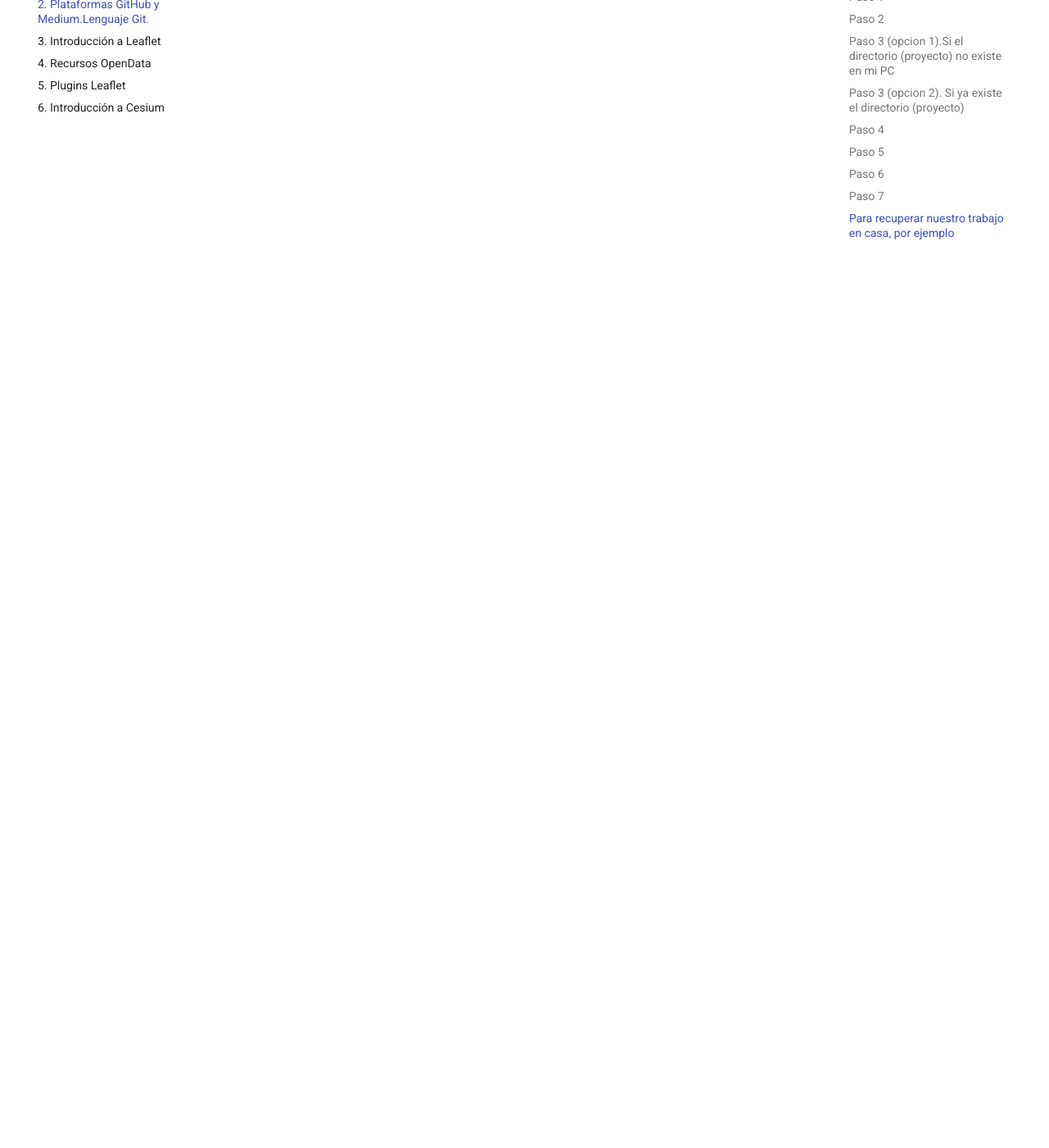
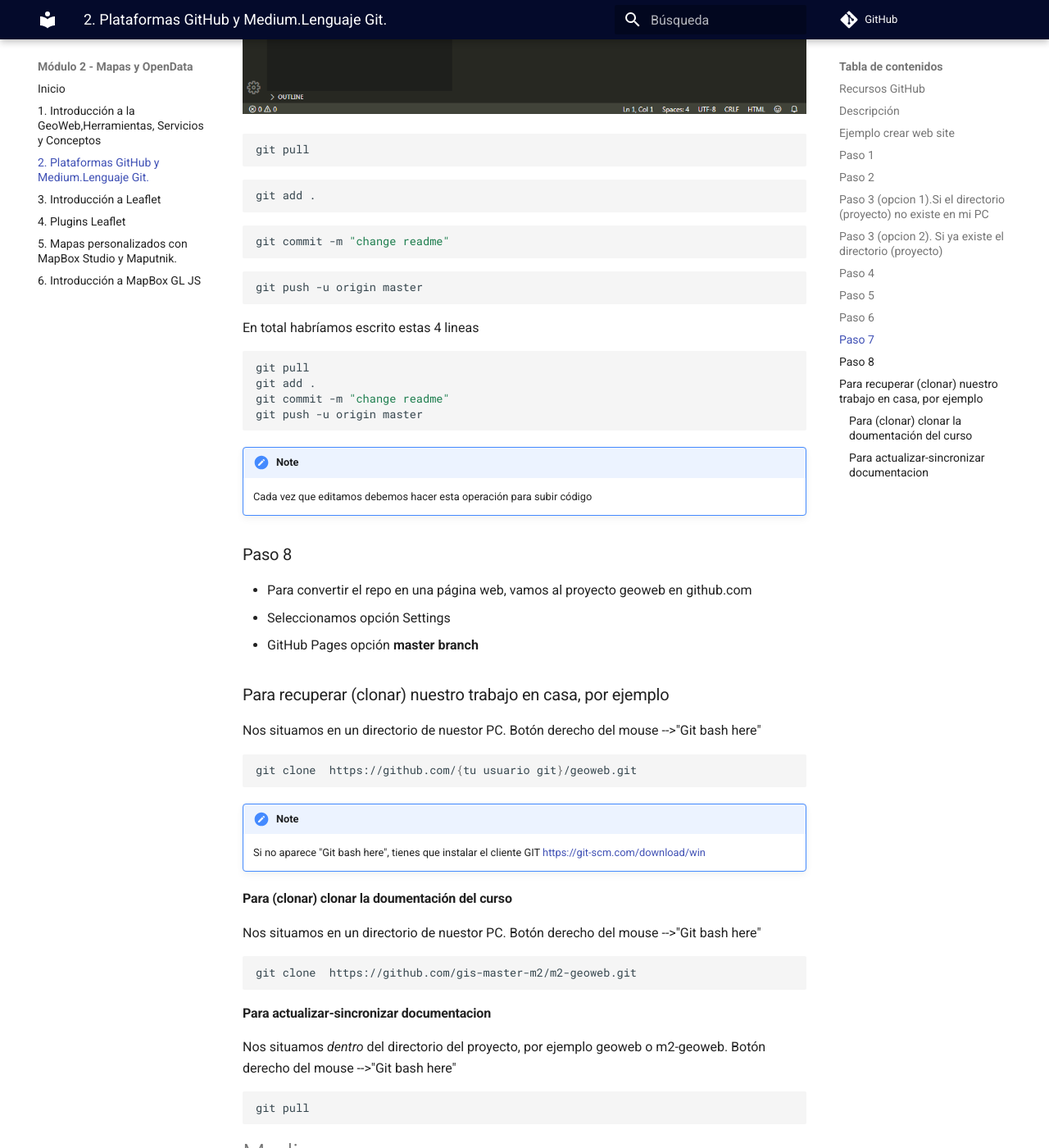
Before and after one commit to thaisfsiq/m2-geoweb, an MkDocs documentation site: the page built from docs/taller_github.md, in a window 1280 px wide and 1400 px high, scrolled down 3449 px. Shown: the whole window at 82% size. Built offline with MkDocs 1.6.1 and Material for MkDocs 9.7.7, drawn with Linux system fonts in a browser that asks for light colours; comment, search, counter and statistics services are not loaded; some of the changed text lies outside the part shown.

Commit message:
add new data

````diff
--- a/docs/taller_github.md
+++ b/docs/taller_github.md
@@ -1,9 +1,6 @@
 
 
 # GitHub
-<img src="https://github.githubassets.com/images/modules/logos_page/GitHub-Logo.png" width="100">
-
-
 
 ###  Recursos GitHub
 
@@ -33,17 +30,17 @@
 
 * Requisitos Instalar cliente GIT para windows [https://git-scm.com/download/win](https://git-scm.com/download/win)
 
-#### Paso 1
+### Paso 1
 
 * Crear usuario en: [https://github.com/](https://github.com/)
 
-#### Paso 2
+### Paso 2
 
 * Creamos nuevo repo llamado **geoweb**
 
 ![alt text](img/github-pas2.png "github")
 
-#### Paso 3 (opcion 1).Si el directorio (proyecto) no existe en mi PC
+### Paso 3 (opcion 1).Si el directorio (proyecto) no existe en mi PC
 
 ```sh
 
@@ -51,7 +48,7 @@
 
 ```
 
-#### Paso 3 (opcion 2). Si ya existe el directorio (proyecto)
+### Paso 3 (opcion 2). Si ya existe el directorio (proyecto)
 * Crearemos repo des de nuestro pc [Tutorial](https://help.github.com/articles/adding-an-existing-project-to-github-using-the-command-line/)
 
 * Nos situamos dentro del directorio **geoweb** de nuestro servidor y abrimos termial git (botón derecho mouse y Git Bash here)
@@ -67,27 +64,65 @@
 ```
 Atentificamos con usuario y password
 
-#### Paso 4
+### Paso 4
 
-* Verificamos en github.com que se ha subido toda la documentación y creamos arcihivo readme **add Readme**
+* Abrimos VSCode  y añadimos directorio **geoweb**  **File -->Add folder to workspace**
 
-#### Paso 5
+![alt text](img/vscode1.png "vscode")
 
-* Vamos a la terminal de git y escribimos
+### Paso 5
+
+* Creamos y/o editamos archivo **readme.md**
 
 ```sh
 
+### Proyector Geoweb
+
+### Documentación del curso
+
+[https://gis-master-m2.github.io/m2-geoweb/](https://gis-master-m2.github.io/m2-geoweb/)
+
+```
+
+### Paso 6
+
+* Añadimos y/o editamos archivo **hola.html**
+
+```html
+
+<html>
+    <head>
+    </head>
+    <body>
+        <h3>Hola</h3>
+    </body>
+</html>
+
+```
+
+### Paso 7
+
+ * Abrimos una terminal en VSCode  **View --> Terminal** y dentro de la terminal escribimos (linea + tecla Enter)
+
+![alt text](img/vscode2.png "vscode")
+
+```sh
 git pull
 ```
+```sh
+git add .
+```
+```sh
+git commit -m "change readme"
+```
+```sh
+git push -u origin master
+```
 
-
-#### Paso 6
-
- * Abrimos archivo readme con editor VSCode y añadimos text descriptivo de nuestro proyecto
- * Guardamos y desde la terminal git
+En total habríamos escrito estas 4 lineas
 
 ```sh
-
+git pull
 git add .
 git commit -m "change readme"
 git push -u origin master
@@ -98,24 +133,47 @@
     Cada vez que editamos debemos hacer esta operación para subir código
 
 
-#### Paso 7
+### Paso 8
 
-* Para convertir el repo en una página web, vamos al proyecto en github.com
-* Seleccionamos optión Settings
+* Para convertir el repo en una página web, vamos al proyecto geoweb en github.com
+* Seleccionamos opción Settings
 * GitHub Pages  opción **master branch**
 
 
-#### Para recuperar nuestro trabajo en casa, por ejemplo
+### Para recuperar (clonar) nuestro trabajo en casa, por ejemplo
+
+Nos situamos en un directorio de nuestor PC.
+Botón derecho del mouse -->"Git bash here"
 
 ```sh
 git clone  https://github.com/{tu usuario git}/geoweb.git
+```
+!!! note
+    Si no aparece "Git bash here", tienes que instalar el cliente GIT
+    [https://git-scm.com/download/win](https://git-scm.com/download/win)
 
+#### Para (clonar) clonar la doumentación del curso
+
+Nos situamos en un directorio de nuestor PC.
+Botón derecho del mouse -->"Git bash here"
+
+```sh
+git clone  https://github.com/gis-master-m2/m2-geoweb.git
 ```
 
 
+#### Para actualizar-sincronizar documentacion
+
+Nos situamos *dentro* del directorio del proyecto, por ejemplo geoweb o m2-geoweb.
+Botón derecho del mouse -->"Git bash here"
+
+```sh
+git pull
+```
+
 
 # Medium
-<img src="https://miro.medium.com/max/484/1*F6SrJR7_s95r6oCF3ugMZw.png" width="100">
+
 
 
 
--- a/mkdocs.yml
+++ b/mkdocs.yml
@@ -23,14 +23,14 @@
 - 1. Introducción a la GeoWeb,Herramientas, Servicios y Conceptos: introduccion_a_las_tecnologias_geoweb.md
 - 2. Plataformas GitHub y Medium.Lenguaje Git.: taller_github.md
 - 3. Introducción a Leaflet: introduccion_a_leaflet.md
-- 4. Recursos OpenData: recursos_open_data.md
-- 5. Plugins Leaflet: plugins_leaflet.md
-- 6. Introducción a Cesium: introduccion_a_cesium.md
-#- 7. Mapas personalizados con MapBox Studio y Maputnik.: introduccion_a_vector_tiles.md
-#- 8. Introducción a MapBox GL JS: introduccion_a_mapbox.md
+- 4. Plugins Leaflet: plugins_leaflet.md
+- 5. Mapas personalizados con MapBox Studio y Maputnik.: introduccion_a_vector_tiles.md
+- 6. Introducción a MapBox GL JS: introduccion_a_mapbox.md
 #- 9. MapBox GL JS avanzado: introduccion_a_mapbox.md
 #- 10. Mallas discretas y algoritmos en JS: introduccion_a_mapbox.md
 #- 11. Visualización y publicación con Kepler GL: visualizacion_con_kepler_gl.md
+#- 6. Introducción a Cesium: introduccion_a_cesium.md
+#- 4. Recursos OpenData: recursos_open_data.md
 
 
 plugins:
````
Also changed, not shown: docs/index.md (+8 -8 lines), docs/img/vscode1.png (added), docs/img/vscode2.png (added).
